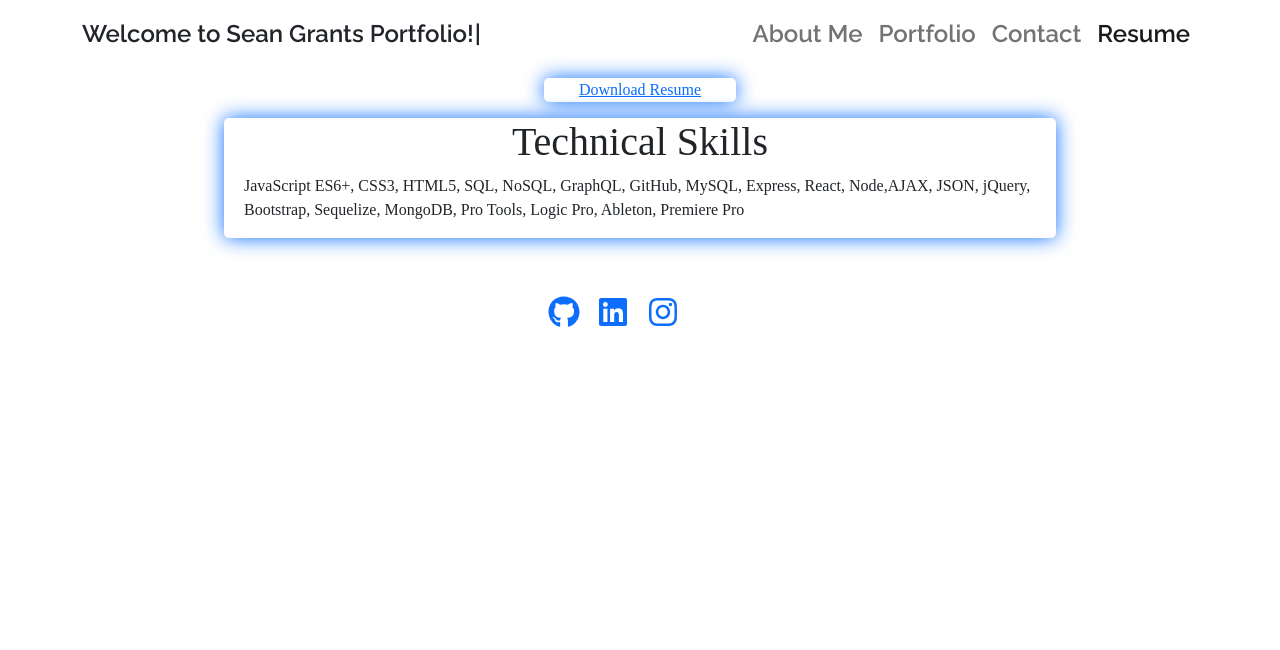
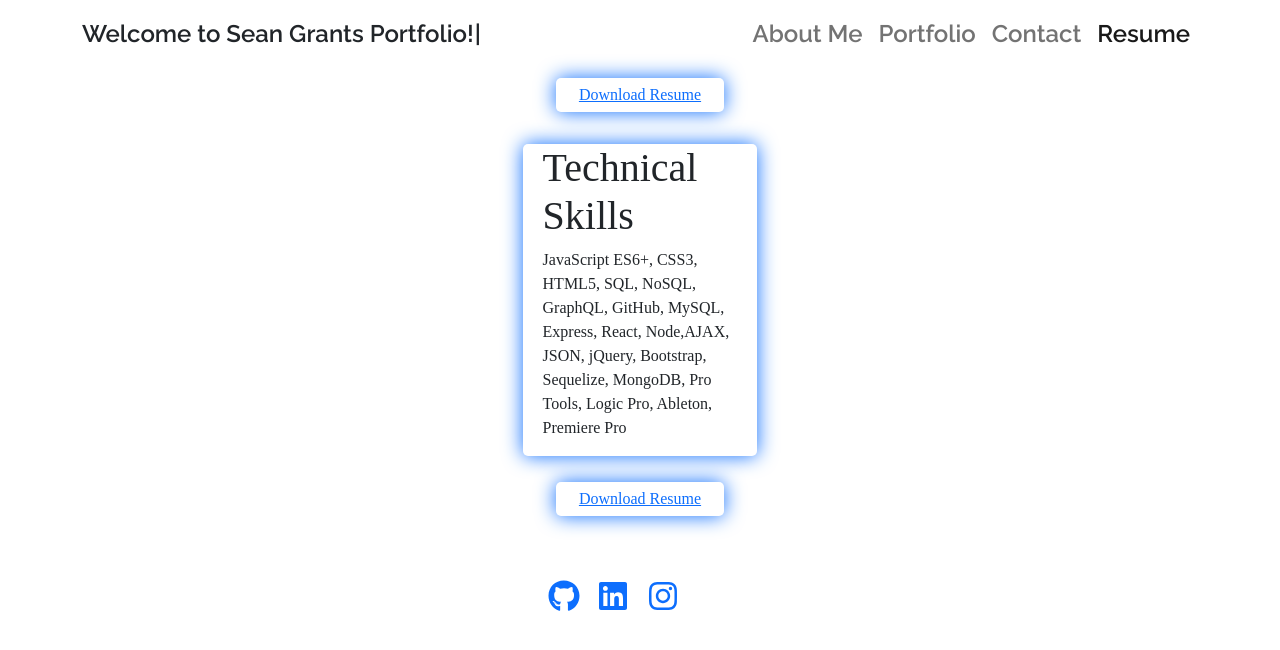
Before and after one commit to seanmgrant/My-React-Portfolio, a React (Create React App) app: page /Resume in a window 1280 px wide. Shown: the top 650 px of the page. Built offline with nearby package versions, Linux system fonts and the light colour scheme; the HTML template or start-up script is replaced by a standard one.

Commit message:
Updated resume

```diff
--- a/src/pages/portfolio/Portfolio.js
+++ b/src/pages/portfolio/Portfolio.js
@@ -1,5 +1,4 @@
 import React from "react";
-import ProjectData from "../portfolio/data"
 import "./portfolio.css";
 import jate from './assets/jate.png';
 import noteTaker from './assets/notetaker.png';
--- a/src/pages/resume/Resume.js
+++ b/src/pages/resume/Resume.js
@@ -5,16 +5,29 @@ import "./resume.css";
 
 export default function Resume() {
   return (
-    <div>
+    <div className="container">
+      <div className="row row g-3 justify-content-evenly">
+
+
       <p>
         <a className="d-btn" href="../sgResume.pdf" download>
           Download Resume
         </a>
       </p>
-      <div className="tech-skills">
-        <h1>Technical Skills</h1>
-        <p>JavaScript ES6+, CSS3, HTML5, SQL, NoSQL, GraphQL, GitHub, MySQL, Express, React, Node,AJAX, JSON, jQuery, Bootstrap, Sequelize, MongoDB, Pro Tools, Logic Pro, Ableton, Premiere Pro </p>
+        <div className="col-12 col-md-6 col-lg-4">
+          <div className="">
+            <div className="tech-skills">
+            <h1>Technical Skills</h1>
+            <p>JavaScript ES6+, CSS3, HTML5, SQL, NoSQL, GraphQL, GitHub, MySQL, Express, React, Node,AJAX, JSON, jQuery, Bootstrap, Sequelize, MongoDB, Pro Tools, Logic Pro, Ableton, Premiere Pro </p>
+            </div>
+      </div>
 
+        </div>
+      <p>
+        <a className="d-btn" href="../sgResume.pdf" download>
+          Download Resume
+        </a>
+      </p>
       </div>
     </div>
   );
```
